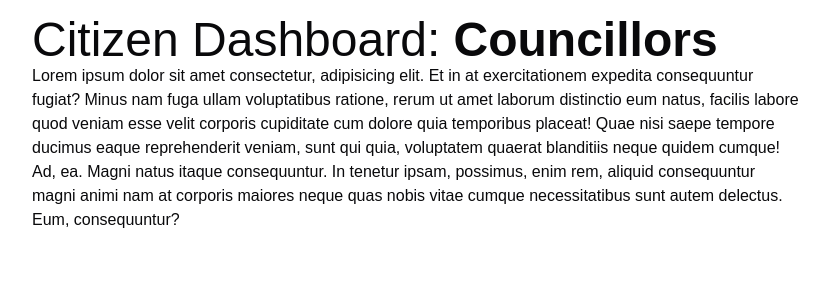
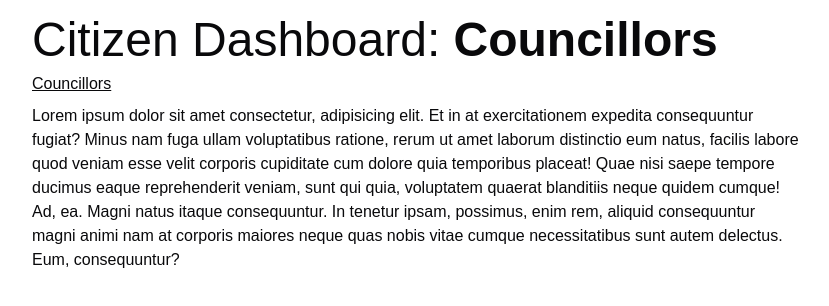
Before and after one commit to Citizen-Dashboard/councillors, a Next.js app: page / in a window 1280 px wide. Shown: the top 306 px of the page, without its empty margins (224-1053 px from the left). Built offline with nearby package versions, Linux system fonts and the light colour scheme.

Commit message:
Add link to councillors list

```diff
--- a/src/app/page.tsx
+++ b/src/app/page.tsx
@@ -1,9 +1,15 @@
+import Link from "next/link";
+
 export default async function Home() {
   return (
     <main className="max-w-3xl mx-auto mt-4">
       <h1 className="text-5xl">
         Citizen Dashboard: <strong>Councillors</strong>
       </h1>
+      <nav className="underline my-2">
+        <Link href="/councillors">Councillors</Link>
+      </nav>
+
       <p>
         Lorem ipsum dolor sit amet consectetur, adipisicing elit. Et in at
         exercitationem expedita consequuntur fugiat? Minus nam fuga ullam
```
